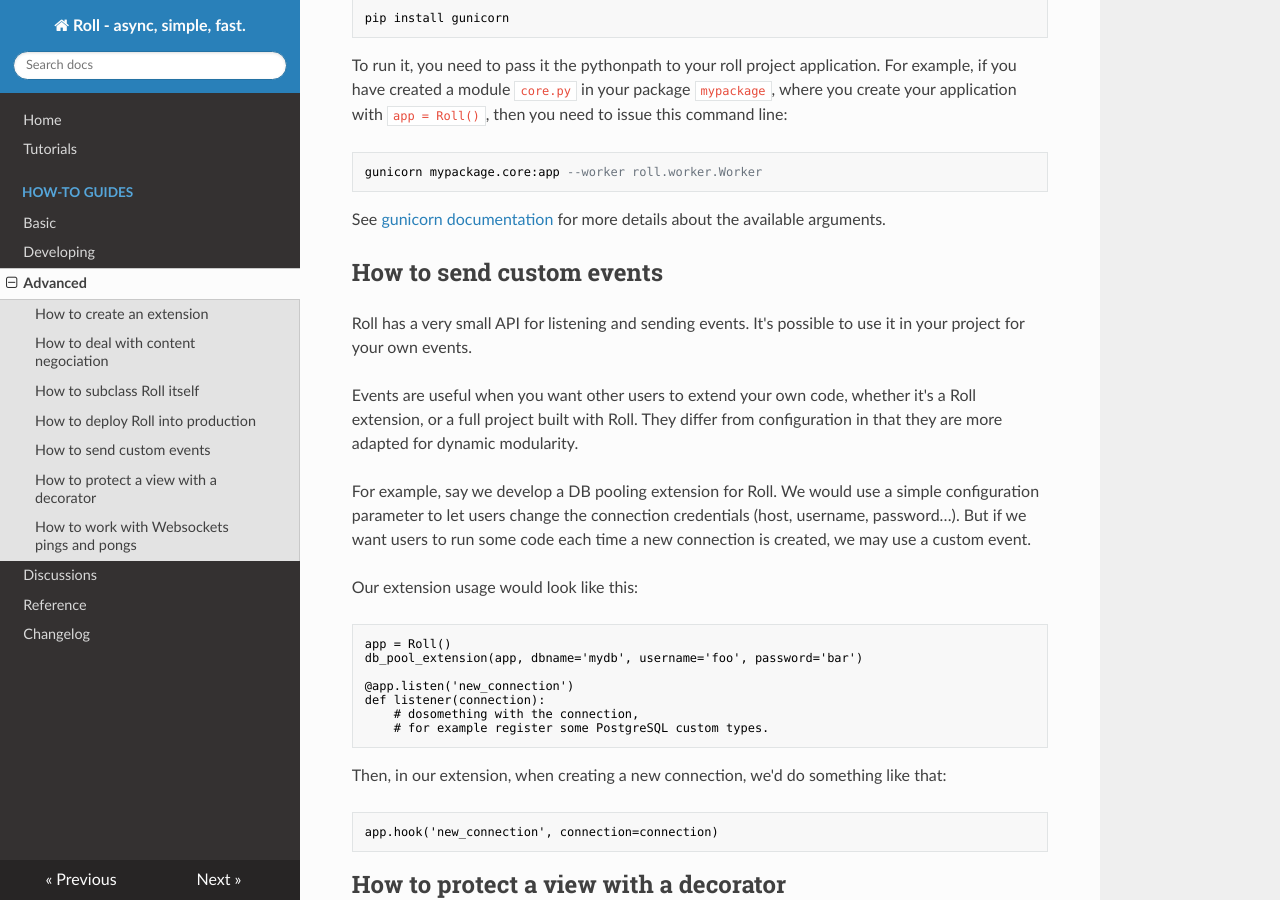
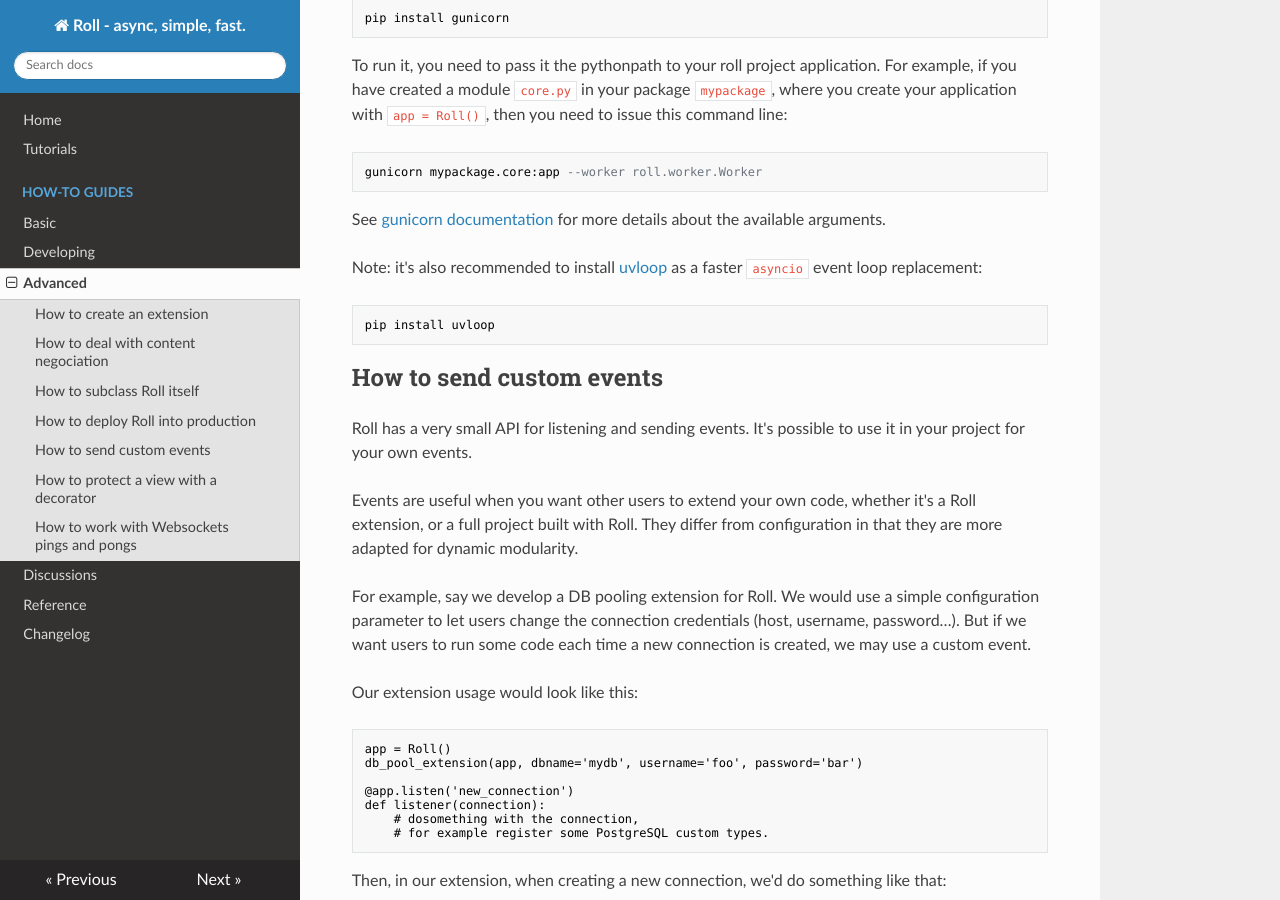
Before and after one commit to pyrates/roll, an MkDocs documentation site: the page built from docs/how-to/advanced.md, in a window 1280 px wide and 900 px high, scrolled down 1880 px. Built offline with MkDocs 1.6.1, drawn with Linux system fonts in a browser that asks for light colours; nearby versions of some CDN libraries; old or Windows-style settings are respelled for this version of MkDocs.

Commit message:
Make uvloop an optional dependency
While we still want to run Roll with uvloop in general, we:
- want to be able to install Roll without uvloop where compilation
  of uvloop is not possible
- want to let the user deal with their own version of uvloop

```diff
--- a/docs/how-to/advanced.md
+++ b/docs/how-to/advanced.md
@@ -119,6 +119,10 @@ with `app = Roll()`, then you need to issue this command line:
 See [gunicorn documentation](http://docs.gunicorn.org/en/stable/settings.html)
 for more details about the available arguments.
 
+Note: it's also recommended to install [uvloop](https://github.com/MagicStack/uvloop)
+as a faster `asyncio` event loop replacement:
+
+    pip install uvloop
 
 ## How to send custom events
 
--- a/requirements.txt
+++ b/requirements.txt
@@ -2,5 +2,4 @@ autoroutes==0.2.0
 biscuits==0.1.1
 httptools==0.0.11
 multifruits==0.1.1
-uvloop==0.10.1
 websockets==5.0.1
```
Also changed, not shown: 1 other file.
